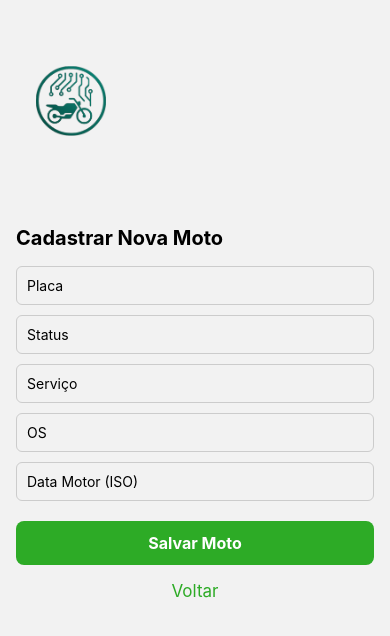
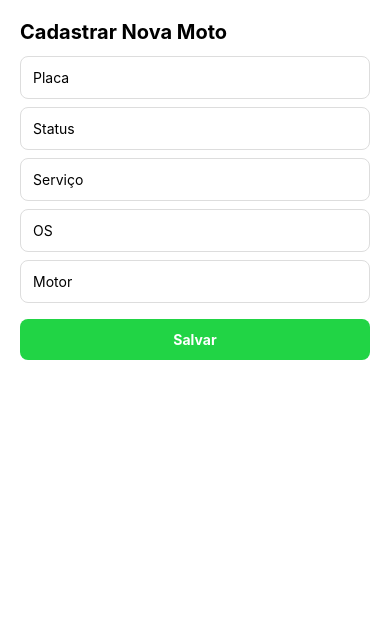
Before and after one commit to Sprints-Challenge-2025/mottu-patio-app, a React Native app: screen /RegisterMoto in a window 390 px wide. Shown: the top 636 px of the page. Built offline with nearby package versions, Linux system fonts and the light colour scheme.

Commit message:
fix: criar/editar moto via API (POST/PUT), validação e loaders

```diff
--- a/src/screens/RegisterMotoScreen.tsx
+++ b/src/screens/RegisterMotoScreen.tsx
@@ -1,101 +1,90 @@
-import React, { useState } from "react";
-import { View, Text, TextInput, TouchableOpacity, StyleSheet } from "react-native";
-import AsyncStorage from "@react-native-async-storage/async-storage";
-import { Moto } from "../types";
-import { Image } from "react-native";
+import React, { useEffect, useState } from "react";
+import {
+  View,
+  Text,
+  TextInput,
+  TouchableOpacity,
+  StyleSheet,
+  ActivityIndicator,
+  Alert,
+} from "react-native";
+import { apiPost, apiPut, apiGet } from "../services/api";
 
-export default function RegisterMotoScreen({ navigation }: any) {
-  const [placa, setPlaca] = useState("");
-  const [status, setStatus] = useState("");
-  const [servico, setServico] = useState("");
-  const [os, setOs] = useState("");
-  const [motor, setMotor] = useState("");
+export default function RegisterMotoScreen({ route, navigation }: any) {
+  const motoParam = route.params?.moto;
+  const [placa, setPlaca] = useState(motoParam?.placa ?? "");
+  const [status, setStatus] = useState(motoParam?.status ?? "");
+  const [servico, setServico] = useState(motoParam?.servico ?? "");
+  const [os, setOs] = useState(motoParam?.os ?? "");
+  const [motor, setMotor] = useState(motoParam?.motor ?? "");
+  const [loading, setLoading] = useState(false);
+
+  useEffect(() => {
+    if (motoParam && motoParam.id) {
+      // opcional: carregar versão atualizada da moto via API
+      (async () => {
+        try {
+          setLoading(true);
+          const fresh = await apiGet(`/motos/${motoParam.id}`);
+          setPlaca(fresh.placa || placa);
+          setStatus(fresh.status || status);
+          setServico(fresh.servico || servico);
+          setOs(fresh.os || os);
+          setMotor(fresh.motor || motor);
+        } catch (e) {
+          // ignorar
+        } finally {
+          setLoading(false);
+        }
+      })();
+    }
+  }, []);
+
+  const validarPlaca = (p: string) => p.trim().length >= 4;
 
   const handleSalvar = async () => {
-    if (!placa || !status) {
-      alert("Preencha pelo menos a placa e o status.");
+    if (!validarPlaca(placa) || !status) {
+      Alert.alert("Validação", "Preencha a placa (mín. 4 chars) e o status.");
       return;
     }
-
-    const novaMoto: Moto = {
-      id: Date.now(),
-      placa,
-      status,
-      servico,
-      os,
-      motor,
-    };
-
-    const motosSalvas = await AsyncStorage.getItem("motos");
-    const listaAtual = motosSalvas ? JSON.parse(motosSalvas) : [];
-
-    const novaLista = [...listaAtual, novaMoto];
-    await AsyncStorage.setItem("motos", JSON.stringify(novaLista));
-
-    navigation.goBack();
+    setLoading(true);
+    try {
+      if (motoParam && motoParam.id) {
+        await apiPut(`/motos/${motoParam.id}`, { placa, status, servico, os, motor });
+        Alert.alert("Sucesso", "Moto atualizada.");
+      } else {
+        await apiPost("/motos", { placa, status, servico, os, motor });
+        Alert.alert("Sucesso", "Moto cadastrada.");
+      }
+      navigation.goBack();
+    } catch (err: any) {
+      Alert.alert("Erro", err.message || "Erro ao salvar.");
+    } finally {
+      setLoading(false);
+    }
   };
 
   return (
     <View style={styles.container}>
-      <View style={styles.topBar}>
-        <Image source={require("../assets/images/logo.png")} style={styles.logo} />
-      </View>
-      <Text style={styles.titulo}>Cadastrar Nova Moto</Text>
+      <Text style={styles.title}>{motoParam ? "Editar Moto" : "Cadastrar Nova Moto"}</Text>
 
       <TextInput placeholder="Placa" value={placa} onChangeText={setPlaca} style={styles.input} />
       <TextInput placeholder="Status" value={status} onChangeText={setStatus} style={styles.input} />
       <TextInput placeholder="Serviço" value={servico} onChangeText={setServico} style={styles.input} />
       <TextInput placeholder="OS" value={os} onChangeText={setOs} style={styles.input} />
-      <TextInput placeholder="Data Motor (ISO)" value={motor} onChangeText={setMotor} style={styles.input} />
+      <TextInput placeholder="Motor" value={motor} onChangeText={setMotor} style={styles.input} />
 
-      <TouchableOpacity onPress={handleSalvar} style={styles.botao}>
-        <Text style={styles.textoBotao}>Salvar Moto</Text>
-      </TouchableOpacity>
-      <TouchableOpacity onPress={() => navigation.goBack()} >
-        <Text style={styles.linkVoltar}>Voltar</Text>
+      <TouchableOpacity onPress={handleSalvar} style={styles.button} disabled={loading}>
+        {loading ? <ActivityIndicator /> : <Text style={styles.buttonText}>Salvar</Text>}
       </TouchableOpacity>
     </View>
   );
 }
 
 const styles = StyleSheet.create({
-  container: { flex: 1, padding: 16 },
-  titulo: { fontSize: 20, fontWeight: "bold", marginBottom: 16, marginTop: 90 },
-  input: {
-    borderWidth: 1,
-    borderColor: "#ccc",
-    borderRadius: 6,
-    padding: 10,
-    marginBottom: 10,
-  },
-  botao: {
-    backgroundColor: "#2DAB26FF",
-    padding: 12,
-    borderRadius: 8,
-    alignItems: "center",
-    marginTop: 10,
-  },
-  textoBotao: {
-    color: "#fff",
-    fontWeight: "bold",
-    fontSize: 16,
-  },
-  topBar: {
-    marginTop: 50,
-    marginHorizontal: 20,
-    flexDirection: "row",
-    justifyContent: "space-between",
-    alignItems: "center",
-  },
-  logo: {
-    width: 70,
-    height: 70,
-    resizeMode: "contain",
-  },
-  linkVoltar: {
-    marginTop: 16,
-    textAlign: "center",
-    color: "#2DAB26FF",
-    fontSize: 17,
-  },
+  container: { flex: 1, padding: 20, backgroundColor: "#fff" },
+  title: { fontSize: 20, fontWeight: "700", marginBottom: 12 },
+  input: { borderWidth: 1, borderColor: "#ddd", padding: 12, borderRadius: 8, marginBottom: 8 },
+  button: { backgroundColor: "#21D445FF", padding: 12, borderRadius: 8, alignItems: "center", marginTop: 8 },
+  buttonText: { color: "#fff", fontWeight: "bold" },
 });
```
